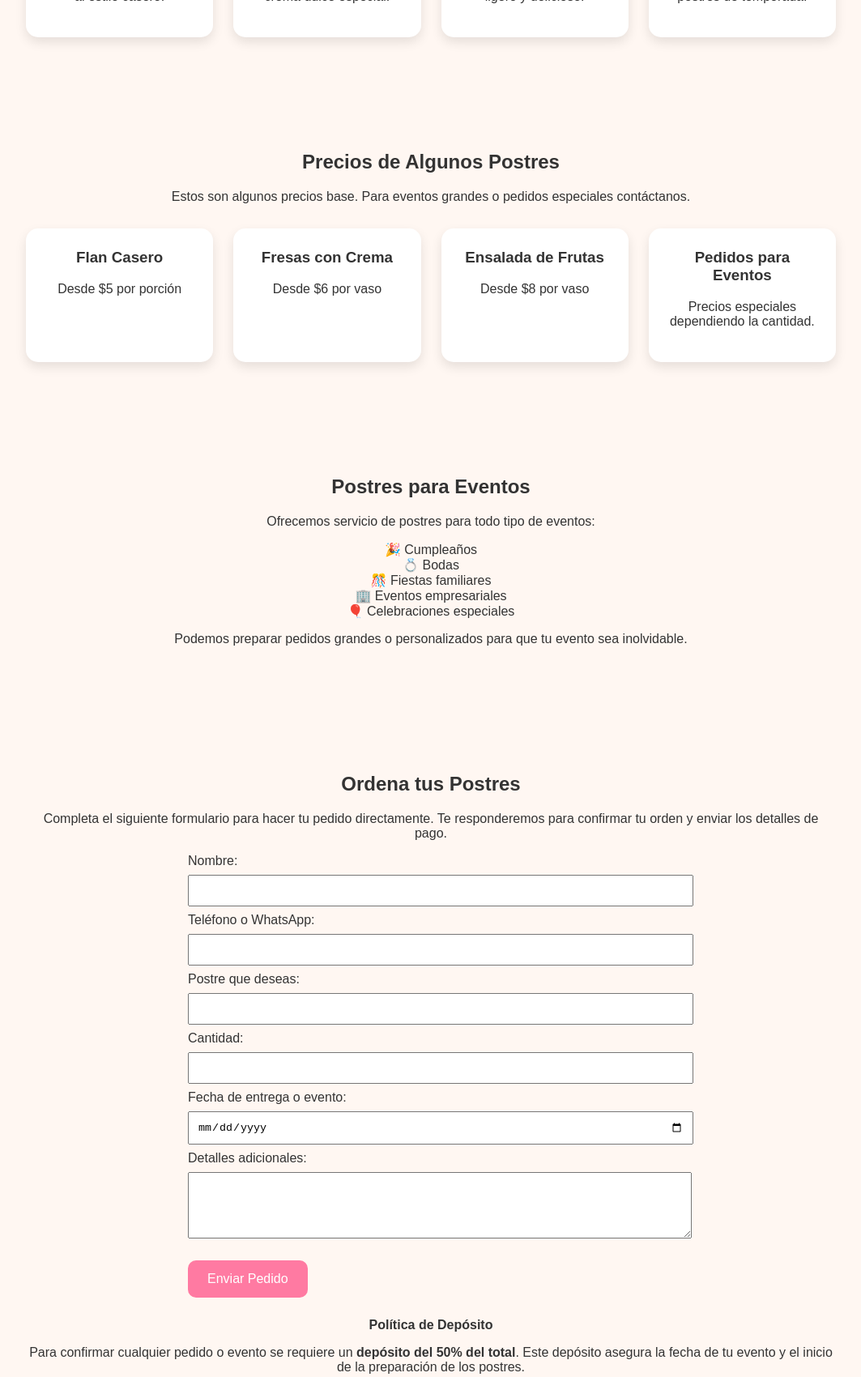
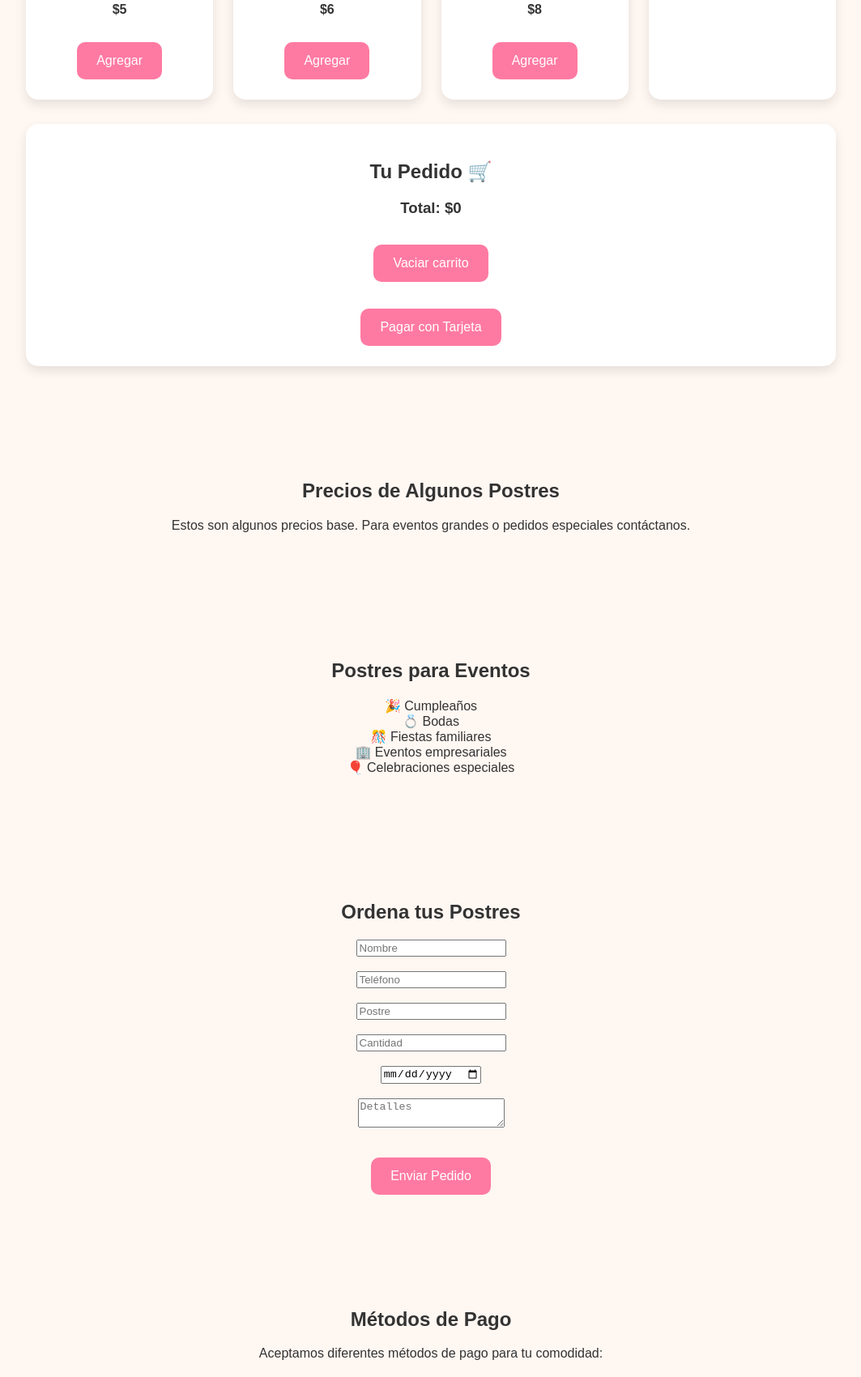
Before and after one commit to paraisodepostresaz/paraiso-de-postres, a plain HTML site: page index.html in a window 1280 px wide. Shown: the part 796-2496 px from the top of the page at 81% size, without its empty margins (108-1171 px from the left). Drawn offline with Linux system fonts and the light colour scheme.

Commit message:
Update index.html

```diff
--- a/index.html
+++ b/index.html
@@ -14,13 +14,13 @@ nav{background:#ff9fbd;padding:12px;text-align:center}
 nav a{color:white;margin:0 15px;text-decoration:none;font-weight:bold;font-size:16px}
 section{padding:60px 20px;text-align:center;max-width:1000px;margin:auto}
 .menu{display:grid;grid-template-columns:repeat(auto-fit,minmax(220px,1fr));gap:25px;margin-top:30px}
-.card{background:white;border-radius:15px;padding:25px;box-shadow:0 6px 14px rgba(0,0,0,0.1);transition:transform .2s}
-.card:hover{transform:translateY(-5px)}
+.card{background:white;border-radius:15px;padding:25px;box-shadow:0 6px 14px rgba(0,0,0,0.1)}
 .card h3{margin-top:0}
 button,.order-btn{background:#ff7aa2;border:none;color:white;padding:14px 24px;border-radius:10px;cursor:pointer;font-size:16px;text-decoration:none;display:inline-block;margin-top:15px}
-.order-btn:hover{background:#ff5f8d}
+button:hover,.order-btn:hover{background:#ff5f8d}
 .payments{display:flex;flex-wrap:wrap;justify-content:center;gap:20px;margin-top:25px}
 .pay{background:white;padding:15px 20px;border-radius:10px;box-shadow:0 4px 10px rgba(0,0,0,0.08)}
+.cart-box{background:white;border-radius:15px;padding:25px;box-shadow:0 6px 14px rgba(0,0,0,0.1);margin-top:30px}
 footer{background:#ff7aa2;color:white;text-align:center;padding:20px;margin-top:40px}
 </style>
 </head>
@@ -43,9 +43,8 @@ footer{background:#ff7aa2;color:white;text-align:center;padding:20px;margin-top:
 
 <section id="inicio">
 <h2>Bienvenido a Paraíso de Postres</h2>
-<p>En <strong>Paraíso de Postres</strong> creamos momentos dulces para cada ocasión. Nuestros postres están preparados con ingredientes frescos, dedicación y mucho amor. Ofrecemos una gran variedad de delicias perfectas para disfrutar en casa, compartir con la familia o celebrar momentos especiales.</p>
-
-<p>También realizamos pedidos para <strong>cumpleaños, bodas, fiestas, reuniones familiares, eventos empresariales y celebraciones especiales</strong>. Nuestro objetivo es que cada evento tenga un toque dulce y memorable.</p>
+<p>En <strong>Paraíso de Postres</strong> creamos momentos dulces para cada ocasión. Nuestros postres están preparados con ingredientes frescos, dedicación y mucho amor.</p>
+<p>También realizamos pedidos para <strong>cumpleaños, bodas, fiestas, reuniones familiares, eventos empresariales y celebraciones especiales</strong>.</p>
 </section>
 
 <section id="menu">
@@ -56,86 +55,62 @@ footer{background:#ff7aa2;color:white;text-align:center;padding:20px;margin-top:
 <div class="card">
 <h3>Flan Casero</h3>
 <p>Delicioso flan tradicional con caramelo preparado al estilo casero.</p>
+<p><strong>$5</strong></p>
+<button onclick="addToCart('Flan Casero',5)">Agregar</button>
 </div>
+
 <div class="card">
 <h3>Fresas con Crema</h3>
 <p>Fresas frescas acompañadas de nuestra crema dulce especial.</p>
+<p><strong>$6</strong></p>
+<button onclick="addToCart('Fresas con Crema',6)">Agregar</button>
 </div>
+
 <div class="card">
 <h3>Ensalada de Frutas</h3>
 <p>Mezcla de frutas frescas perfecta para un postre ligero y delicioso.</p>
+<p><strong>$8</strong></p>
+<button onclick="addToCart('Ensalada de Frutas',8)">Agregar</button>
 </div>
+
 <div class="card">
 <h3>Postres Especiales</h3>
 <p>Pregunta por nuestras opciones especiales y postres de temporada.</p>
 </div>
+</div>
+
+<!-- CART ADDED CLEANLY -->
+<div class="cart-box">
+<h2>Tu Pedido 🛒</h2>
+<ul id="cart"></ul>
+<h3>Total: $<span id="total">0</span></h3>
+<button onclick="clearCart()">Vaciar carrito</button>
+<br><br>
+<button onclick="payWithStripe()">Pagar con Tarjeta</button>
 </div>
 </section>
 
 <section id="precios">
 <h2>Precios de Algunos Postres</h2>
 <p>Estos son algunos precios base. Para eventos grandes o pedidos especiales contáctanos.</p>
-<div class="menu">
-<div class="card">
-<h3>Flan Casero</h3>
-<p>Desde $5 por porción</p>
-</div>
-<div class="card">
-<h3>Fresas con Crema</h3>
-<p>Desde $6 por vaso</p>
-</div>
-<div class="card">
-<h3>Ensalada de Frutas</h3>
-<p>Desde $8 por vaso</p>
-</div>
-<div class="card">
-<h3>Pedidos para Eventos</h3>
-<p>Precios especiales dependiendo la cantidad.</p>
-</div>
-</div>
 </section>
 
 <section id="eventos">
 <h2>Postres para Eventos</h2>
-<p>Ofrecemos servicio de postres para todo tipo de eventos:</p>
 <p>🎉 Cumpleaños<br>💍 Bodas<br>🎊 Fiestas familiares<br>🏢 Eventos empresariales<br>🎈 Celebraciones especiales</p>
-<p>Podemos preparar pedidos grandes o personalizados para que tu evento sea inolvidable.</p>
 </section>
 
 <section id="ordenar">
 <h2>Ordena tus Postres</h2>
-<p>Completa el siguiente formulario para hacer tu pedido directamente. Te responderemos para confirmar tu orden y enviar los detalles de pago.</p>
-<form onsubmit="enviarWhatsApp(event)" style="max-width:600px;margin:auto;text-align:left">
-<label>Nombre:</label><br>
-<input id="nombre" type="text" required style="width:100%;padding:10px;margin:8px 0"><br>
-<label>Teléfono o WhatsApp:</label><br>
-<input id="telefono" type="text" required style="width:100%;padding:10px;margin:8px 0"><br>
-<label>Postre que deseas:</label><br>
-<input id="postre" type="text" required style="width:100%;padding:10px;margin:8px 0"><br>
-<label>Cantidad:</label><br>
-<input id="cantidad" type="number" required style="width:100%;padding:10px;margin:8px 0"><br>
-<label>Fecha de entrega o evento:</label><br>
-<input id="fecha" type="date" required style="width:100%;padding:10px;margin:8px 0"><br>
-<label>Detalles adicionales:</label><br>
-<textarea id="detalles" rows="4" style="width:100%;padding:10px;margin:8px 0"></textarea>
-<button type="submit" class="order-btn">Enviar Pedido</button>
+<form onsubmit="enviarWhatsApp(event)">
+<input id="nombre" type="text" placeholder="Nombre" required><br><br>
+<input id="telefono" type="text" placeholder="Teléfono" required><br><br>
+<input id="postre" type="text" placeholder="Postre" required><br><br>
+<input id="cantidad" type="number" placeholder="Cantidad" required><br><br>
+<input id="fecha" type="date" required><br><br>
+<textarea id="detalles" placeholder="Detalles"></textarea><br><br>
+<button type="submit">Enviar Pedido</button>
 </form>
-<script>
-function enviarWhatsApp(e){
- e.preventDefault();
- var nombre=document.getElementById('nombre').value;
- var telefono=document.getElementById('telefono').value;
- var postre=document.getElementById('postre').value;
- var cantidad=document.getElementById('cantidad').value;
- var fecha=document.getElementById('fecha').value;
- var detalles=document.getElementById('detalles').value;
- var mensaje="Hola, quiero hacer un pedido en Paraíso de Postres:%0A"+"Nombre: "+nombre+"%0A"+"Teléfono: "+telefono+"%0A"+"Postre: "+postre+"%0A"+"Cantidad: "+cantidad+"%0A"+"Fecha: "+fecha+"%0A"+"Detalles: "+detalles;
- window.open("https://wa.me/16027772228?text="+mensaje,'_blank');
-}
-</script>
-<p style="margin-top:25px;font-weight:bold">Política de Depósito</p>
-<p>Para confirmar cualquier pedido o evento se requiere un <strong>depósito del 50% del total</strong>. Este depósito asegura la fecha de tu evento y el inicio de la preparación de los postres.</p>
-<p>El restante 50% se paga al momento de la entrega o recogida del pedido.</p>
 </section>
 
 <section id="pagos">
@@ -149,8 +124,12 @@ function enviarWhatsApp(e){
 <div class="pay">🌐 PayPal</div>
 </div>
 <p style="margin-top:20px">Los detalles de pago se envían después de confirmar tu pedido.</p>
- <p style="margin-top:25px;font-weight:bold">Pagar Depósito (50%)</p>
 
+<p style="margin-top:25px;font-weight:bold">Política de Depósito</p>
+<p>Para confirmar cualquier pedido o evento se requiere un <strong>depósito del 50% del total</strong>. Este depósito asegura la fecha de tu evento y el inicio de la preparación de los postres.</p>
+<p>El restante 50% se paga al momento de la entrega o recogida del pedido.</p>
+
+<p style="margin-top:25px;font-weight:bold">Pagar Depósito (50%)</p>
 <a href="https://buy.stripe.com/test_8x2fZbc7Gfwr6EPaLH4sE00" target="_blank" class="order-btn">
 Pagar con Tarjeta
 </a>
@@ -169,14 +148,64 @@ Pagar con Tarjeta
 </footer>
 
 <!-- Botón flotante de WhatsApp -->
-<a href="https://wa.me/14803740409" target="_blank" style="position:fixed;bottom:20px;right:20px;background:#ff7aa2;color:pink;padding:15px 18px;border-radius:50px;text-decoration:none;font-weight:bold;box-shadow:0 4px 10px rgba(0,0,0,0.2);z-index:1000">💬 Pedir</a>
+<a href="https://wa.me/14803740409" target="_blank" style="position:fixed;bottom:20px;right:20px;background:#ff7aa2;color:white;padding:15px 18px;border-radius:50px;text-decoration:none;font-weight:bold;box-shadow:0 4px 10px rgba(0,0,0,0.2);z-index:1000">💬 Pedir</a>
 
-<!-- Sección futura para galería de fotos -->
+<!-- Galería -->
 <section id="galeria" style="padding:60px 20px;text-align:center;max-width:1000px;margin:auto">
 <h2>Galería de Nuestros Postres</h2>
 <p>Aquí podrás ver fotos reales de nuestros postres. Muy pronto estaremos agregando imágenes de flan, fresas con crema, ensaladas de frutas y más.</p>
 <p>Si deseas ordenar algo que veas en nuestras fotos, simplemente presiona el botón de WhatsApp y envíanos un mensaje.</p>
 </section>
 
+<script>
+let cart = [];
+let total = 0;
+
+function addToCart(name, price){
+  cart.push({name, price});
+  total += price;
+  renderCart();
+}
+
+function renderCart(){
+  let cartList = document.getElementById("cart");
+  cartList.innerHTML = "";
+
+  cart.forEach(item => {
+    cartList.innerHTML += `<li>${item.name} - $${item.price}</li>`;
+  });
+
+  document.getElementById("total").innerText = total;
+}
+
+function clearCart(){
+  cart = [];
+  total = 0;
+  renderCart();
+}
+
+function payWithStripe(){
+  if(total === 0){
+    alert("Agrega productos primero");
+    return;
+  }
+
+  let stripeLink = "https://buy.stripe.com/test_8x2fZbc7Gfwr6EPaLH4sE00";
+  window.open(stripeLink, "_blank");
+}
+
+function enviarWhatsApp(e){
+ e.preventDefault();
+ var nombre=document.getElementById('nombre').value;
+ var telefono=document.getElementById('telefono').value;
+ var postre=document.getElementById('postre').value;
+ var cantidad=document.getElementById('cantidad').value;
+ var fecha=document.getElementById('fecha').value;
+ var detalles=document.getElementById('detalles').value;
+ var mensaje="Hola, quiero hacer un pedido:%0A"+"Nombre: "+nombre+"%0A"+"Teléfono: "+telefono+"%0A"+"Postre: "+postre+"%0A"+"Cantidad: "+cantidad+"%0A"+"Fecha: "+fecha+"%0A"+"Detalles: "+detalles;
+ window.open("https://wa.me/14803740409?text="+mensaje,'_blank');
+}
+</script>
+
 </body>
 </html>
```
